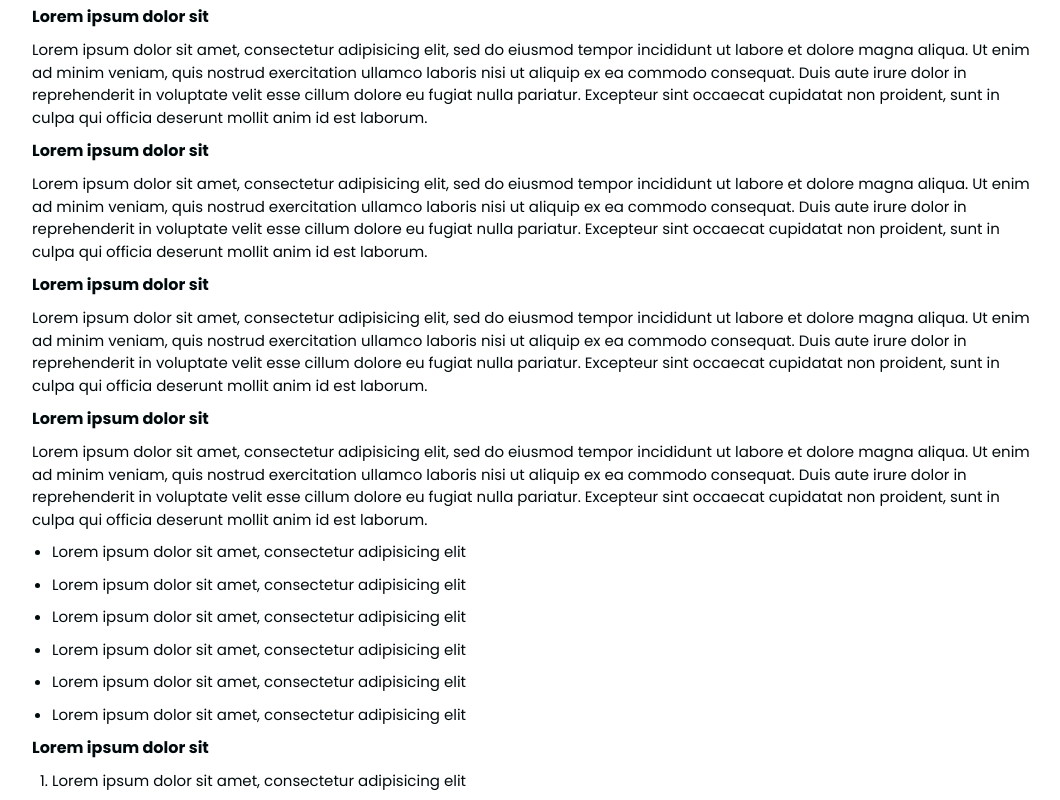
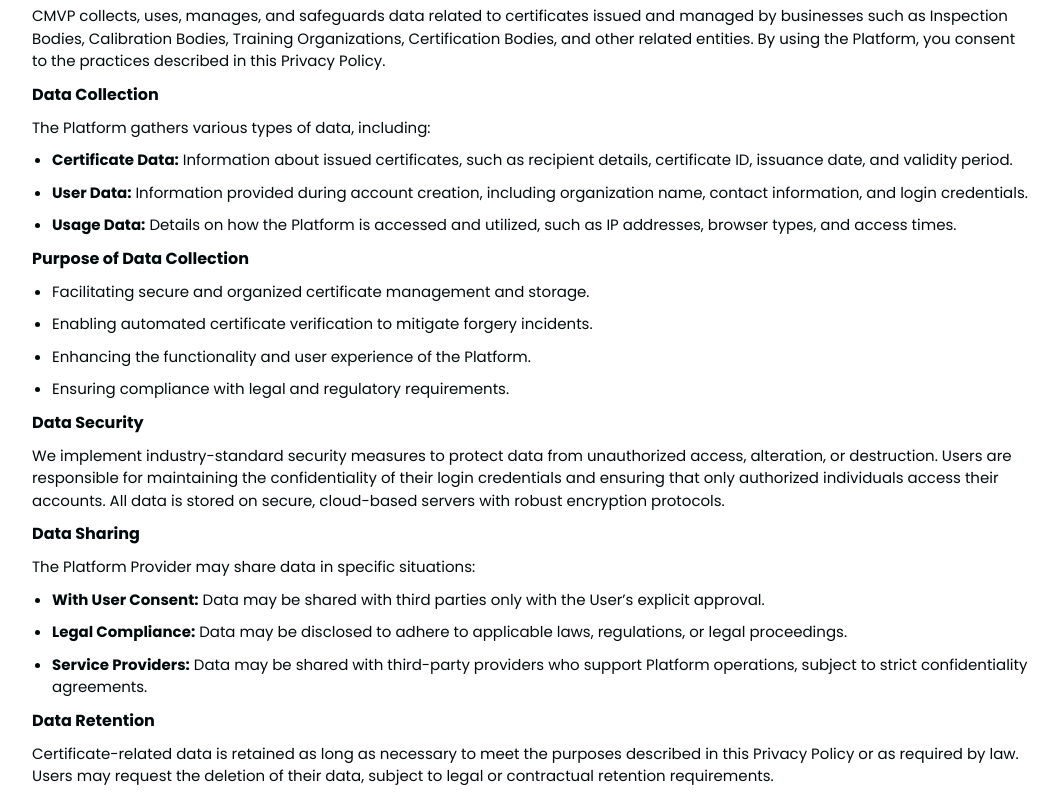
Before and after one commit to prince3g/new-cmvp-site, a React (Create React App) app: page /privacy in a window 1280 px wide. Shown: the part 380-1180 px from the top of the page, without its empty margins (108-1168 px from the left). Built offline with nearby package versions, Linux system fonts and the light colour scheme.

Commit message:
terms and privacy

```diff
--- a/src/App.css
+++ b/src/App.css
@@ -1154,7 +1154,7 @@
     grid-template-columns: repeat(auto-fit, minmax(200px, 1fr));
     grid-gap: 20px;
     grid-template-rows: auto;
-    margin-bottom: 20px !important;
+    margin-bottom: 80px !important;
 }
 
 .haggs-Box{
--- a/src/Components/MainPage/HelpPage.js
+++ b/src/Components/MainPage/HelpPage.js
@@ -219,7 +219,7 @@ export default function HelpPage() {
                                 </span>
                                 <div className="DDl_Div">
                                     <h3>Email us</h3>
-                                    <h4><a href="mailto:info@cmvp.com">info@cmvp.net</a></h4>
+                                    <h4><a href="mailto:info@cmvp.net">info@cmvp.net</a></h4>
                                 </div>
                             </li>
                             <li>
--- a/src/Components/MainPage/Privacy.js
+++ b/src/Components/MainPage/Privacy.js
@@ -24,60 +24,84 @@ export default function Privacy() {
                 <div className="site-container">
                     <div className="hagsh-main">
                         <div className="hagsh-Box">
-                            <h4>Lorem ipsum dolor sit</h4>
+                        <section>
+        <p>
+          CMVP collects, uses, manages, and safeguards data related to certificates issued and managed by businesses such as Inspection Bodies, Calibration Bodies, Training Organizations, Certification Bodies, and other related entities. By using the Platform, you consent to the practices described in this Privacy Policy.
+        </p>
+      </section>
 
-                            <p>Lorem ipsum dolor sit amet, consectetur adipisicing elit, sed do eiusmod
-	tempor incididunt ut labore et dolore magna aliqua. Ut enim ad minim veniam,
-	quis nostrud exercitation ullamco laboris nisi ut aliquip ex ea commodo
-	consequat. Duis aute irure dolor in reprehenderit in voluptate velit esse
-	cillum dolore eu fugiat nulla pariatur. Excepteur sint occaecat cupidatat non
-	proident, sunt in culpa qui officia deserunt mollit anim id est laborum.</p>
+      <section>
+        <h4>Data Collection</h4>
+        <p>The Platform gathers various types of data, including:</p>
+        <ul>
+          <li>
+            <strong>Certificate Data:</strong> Information about issued certificates, such as recipient details, certificate ID, issuance date, and validity period.
+          </li>
+          <li>
+            <strong>User Data:</strong> Information provided during account creation, including organization name, contact information, and login credentials.
+          </li>
+          <li>
+            <strong>Usage Data:</strong> Details on how the Platform is accessed and utilized, such as IP addresses, browser types, and access times.
+          </li>
+        </ul>
+      </section>
 
-    <h4>Lorem ipsum dolor sit</h4>
+      <section>
+        <h4>Purpose of Data Collection</h4>
+        <ul>
+          <li>Facilitating secure and organized certificate management and storage.</li>
+          <li>Enabling automated certificate verification to mitigate forgery incidents.</li>
+          <li>Enhancing the functionality and user experience of the Platform.</li>
+          <li>Ensuring compliance with legal and regulatory requirements.</li>
+        </ul>
+      </section>
 
-                            <p>Lorem ipsum dolor sit amet, consectetur adipisicing elit, sed do eiusmod
-	tempor incididunt ut labore et dolore magna aliqua. Ut enim ad minim veniam,
-	quis nostrud exercitation ullamco laboris nisi ut aliquip ex ea commodo
-	consequat. Duis aute irure dolor in reprehenderit in voluptate velit esse
-	cillum dolore eu fugiat nulla pariatur. Excepteur sint occaecat cupidatat non
-	proident, sunt in culpa qui officia deserunt mollit anim id est laborum.</p>
+      <section>
+        <h4>Data Security</h4>
+        <p>
+          We implement industry-standard security measures to protect data from unauthorized access, alteration, or destruction. Users are responsible for maintaining the confidentiality of their login credentials and ensuring that only authorized individuals access their accounts. All data is stored on secure, cloud-based servers with robust encryption protocols.
+        </p>
+      </section>
 
-    <h4>Lorem ipsum dolor sit</h4>
+      <section>
+        <h4>Data Sharing</h4>
+        <p>The Platform Provider may share data in specific situations:</p>
+        <ul>
+          <li>
+            <strong>With User Consent:</strong> Data may be shared with third parties only with the User’s explicit approval.
+          </li>
+          <li>
+            <strong>Legal Compliance:</strong> Data may be disclosed to adhere to applicable laws, regulations, or legal proceedings.
+          </li>
+          <li>
+            <strong>Service Providers:</strong> Data may be shared with third-party providers who support Platform operations, subject to strict confidentiality agreements.
+          </li>
+        </ul>
+      </section>
 
-                            <p>Lorem ipsum dolor sit amet, consectetur adipisicing elit, sed do eiusmod
-	tempor incididunt ut labore et dolore magna aliqua. Ut enim ad minim veniam,
-	quis nostrud exercitation ullamco laboris nisi ut aliquip ex ea commodo
-	consequat. Duis aute irure dolor in reprehenderit in voluptate velit esse
-	cillum dolore eu fugiat nulla pariatur. Excepteur sint occaecat cupidatat non
-	proident, sunt in culpa qui officia deserunt mollit anim id est laborum.</p>
+      <section>
+        <h4>Data Retention</h4>
+        <p>
+          Certificate-related data is retained as long as necessary to meet the purposes described in this Privacy Policy or as required by law. Users may request the deletion of their data, subject to legal or contractual retention requirements.
+        </p>
+      </section>
 
-    <h4>Lorem ipsum dolor sit</h4>
+      <section>
+        <h4>User Rights</h4>
+        <ul>
+          <li><strong>Access:</strong> Review the data stored on the Platform.</li>
+          <li><strong>Correction:</strong> Request corrections to inaccurate or incomplete data.</li>
+          <li><strong>Deletion:</strong> Request deletion of data, subject to legal and contractual obligations.</li>
+          <li><strong>Data Portability:</strong> Request a copy of data in a portable format.</li>
+        </ul>
+      </section>
 
-                            <p>Lorem ipsum dolor sit amet, consectetur adipisicing elit, sed do eiusmod
-	tempor incididunt ut labore et dolore magna aliqua. Ut enim ad minim veniam,
-	quis nostrud exercitation ullamco laboris nisi ut aliquip ex ea commodo
-	consequat. Duis aute irure dolor in reprehenderit in voluptate velit esse
-	cillum dolore eu fugiat nulla pariatur. Excepteur sint occaecat cupidatat non
-	proident, sunt in culpa qui officia deserunt mollit anim id est laborum.</p>
-
-    <ul>
-        <li>Lorem ipsum dolor sit amet, consectetur adipisicing elit</li>
-        <li>Lorem ipsum dolor sit amet, consectetur adipisicing elit</li>
-        <li>Lorem ipsum dolor sit amet, consectetur adipisicing elit</li>
-        <li>Lorem ipsum dolor sit amet, consectetur adipisicing elit</li>
-        <li>Lorem ipsum dolor sit amet, consectetur adipisicing elit</li>
-        <li>Lorem ipsum dolor sit amet, consectetur adipisicing elit</li>
-    </ul>
-    <h4>Lorem ipsum dolor sit</h4>
-
-    <ol>
-        <li>Lorem ipsum dolor sit amet, consectetur adipisicing elit</li>
-        <li>Lorem ipsum dolor sit amet, consectetur adipisicing elit</li>
-        <li>Lorem ipsum dolor sit amet, consectetur adipisicing elit</li>
-        <li>Lorem ipsum dolor sit amet, consectetur adipisicing elit</li>
-        <li>Lorem ipsum dolor sit amet, consectetur adipisicing elit</li>
-        <li>Lorem ipsum dolor sit amet, consectetur adipisicing elit</li>
-    </ol>
+      <section>
+        <h4>Cookies and Tracking</h4>
+        <p>
+          The Platform may use cookies and similar tracking technologies to improve user experience and collect usage analytics. Users can manage their cookie preferences through browser settings.
+        </p>
+      </section>
 
                         </div>
                     </div>
--- a/src/Components/MainPage/Terms.js
+++ b/src/Components/MainPage/Terms.js
@@ -24,60 +24,109 @@ export default function Terms() {
                 <div className="site-container">
                     <div className="hagsh-main">
                         <div className="hagsh-Box">
-                            <h4>Lorem ipsum dolor sit</h4>
+                        <section>
+        <h4>Introduction</h4>
+        <p>
+          CMVP is designed to assist businesses such as Inspection Bodies, Calibration Bodies, Training Organizations, Certification Bodies, and other related entities in managing, storing, and verifying certificates in a secure and organized manner. By accessing or using the Platform, you agree to comply with these Terms. If you do not agree, you may not use the Platform.
+        </p>
+      </section>
 
-                            <p>Lorem ipsum dolor sit amet, consectetur adipisicing elit, sed do eiusmod
-	tempor incididunt ut labore et dolore magna aliqua. Ut enim ad minim veniam,
-	quis nostrud exercitation ullamco laboris nisi ut aliquip ex ea commodo
-	consequat. Duis aute irure dolor in reprehenderit in voluptate velit esse
-	cillum dolore eu fugiat nulla pariatur. Excepteur sint occaecat cupidatat non
-	proident, sunt in culpa qui officia deserunt mollit anim id est laborum.</p>
+      <section>
+        <h4>1. Definitions</h4>
+        <ul>
+          <li>
+            <strong>Certificate:</strong> An official document stating a particular fact is true, issued by the User.
+          </li>
+          <li>
+            <strong>User:</strong> A business entity or organization utilizing the Platform for certificate management and verification.
+          </li>
+          <li>
+            <strong>Platform Provider:</strong> The entity operating and maintaining the Platform.
+          </li>
+        </ul>
+      </section>
 
-    <h4>Lorem ipsum dolor sit</h4>
+      <section>
+        <h4>2. Platform Objectives</h4>
+        <ul>
+          <li>Provide an online, secure, cloud-based platform for Users to manage and store information about their issued certificates in an organized manner.</li>
+          <li>Prevent and reduce certificate forgery incidents through an automated certificate verification portal.</li>
+          <li>Enhance traceability, security, and data protection related to certificates.</li>
+        </ul>
+      </section>
 
-                            <p>Lorem ipsum dolor sit amet, consectetur adipisicing elit, sed do eiusmod
-	tempor incididunt ut labore et dolore magna aliqua. Ut enim ad minim veniam,
-	quis nostrud exercitation ullamco laboris nisi ut aliquip ex ea commodo
-	consequat. Duis aute irure dolor in reprehenderit in voluptate velit esse
-	cillum dolore eu fugiat nulla pariatur. Excepteur sint occaecat cupidatat non
-	proident, sunt in culpa qui officia deserunt mollit anim id est laborum.</p>
+      <section>
+        <h4>3. User Responsibilities</h4>
+        <ul>
+          <li>Ensure that all data entered into the Platform is accurate and complete.</li>
+          <li>Retain proper records of issued certificates as required by applicable laws and regulations.</li>
+          <li>Take reasonable steps to prevent unauthorized access to their account and data stored on the Platform.</li>
+          <li>Use the Platform in compliance with all applicable laws, regulations, and industry standards.</li>
+        </ul>
+      </section>
 
-    <h4>Lorem ipsum dolor sit</h4>
+      <section>
+        <h4>5. Certificate Verification</h4>
+        <ul>
+          <li>Verification services depend on the accuracy and completeness of the data provided by the User.</li>
+          <li>The Platform Provider is not liable for any losses or damages resulting from the use or misuse of the verification portal.</li>
+        </ul>
+      </section>
 
-                            <p>Lorem ipsum dolor sit amet, consectetur adipisicing elit, sed do eiusmod
-	tempor incididunt ut labore et dolore magna aliqua. Ut enim ad minim veniam,
-	quis nostrud exercitation ullamco laboris nisi ut aliquip ex ea commodo
-	consequat. Duis aute irure dolor in reprehenderit in voluptate velit esse
-	cillum dolore eu fugiat nulla pariatur. Excepteur sint occaecat cupidatat non
-	proident, sunt in culpa qui officia deserunt mollit anim id est laborum.</p>
+      <section>
+        <h4>6. Prohibited Activities</h4>
+        <ul>
+          <li>Use the Platform for any unlawful purposes.</li>
+          <li>Engage in activities that compromise the security or integrity of the Platform.</li>
+          <li>Attempt to reverse-engineer, modify, or hack the Platform.</li>
+          <li>Upload or input fraudulent, false, or misleading certificate data.</li>
+        </ul>
+      </section>
 
-    <h4>Lorem ipsum dolor sit</h4>
+      <section>
+        <h4>7. Intellectual Property</h4>
+        <ul>
+          <li>The Platform, including its software, features, and design, is the intellectual property of the Platform Provider.</li>
+          <li>Users are granted a non-exclusive, non-transferable license to use the Platform in accordance with these Terms.</li>
+        </ul>
+      </section>
 
-                            <p>Lorem ipsum dolor sit amet, consectetur adipisicing elit, sed do eiusmod
-	tempor incididunt ut labore et dolore magna aliqua. Ut enim ad minim veniam,
-	quis nostrud exercitation ullamco laboris nisi ut aliquip ex ea commodo
-	consequat. Duis aute irure dolor in reprehenderit in voluptate velit esse
-	cillum dolore eu fugiat nulla pariatur. Excepteur sint occaecat cupidatat non
-	proident, sunt in culpa qui officia deserunt mollit anim id est laborum.</p>
+      <section>
+        <h4>8. Limitation of Liability</h4>
+        <ul>
+          <li>We are not liable for any direct, indirect, incidental, or consequential damages arising from the use or inability to use the Platform.</li>
+          <li>The Platform is provided "as is," without warranties of any kind, either express or implied.</li>
+        </ul>
+      </section>
 
-    <ul>
-        <li>Lorem ipsum dolor sit amet, consectetur adipisicing elit</li>
-        <li>Lorem ipsum dolor sit amet, consectetur adipisicing elit</li>
-        <li>Lorem ipsum dolor sit amet, consectetur adipisicing elit</li>
-        <li>Lorem ipsum dolor sit amet, consectetur adipisicing elit</li>
-        <li>Lorem ipsum dolor sit amet, consectetur adipisicing elit</li>
-        <li>Lorem ipsum dolor sit amet, consectetur adipisicing elit</li>
-    </ul>
-    <h4>Lorem ipsum dolor sit</h4>
+      <section>
+        <h4>9. Termination</h4>
+        <ul>
+          <li>Users may terminate their use of the Platform at any time by providing prior written notice.</li>
+          <li>For any violation of these Terms or other applicable policies, we reserve the right to terminate a User's access to the Platform.</li>
+        </ul>
+      </section>
 
-    <ol>
-        <li>Lorem ipsum dolor sit amet, consectetur adipisicing elit</li>
-        <li>Lorem ipsum dolor sit amet, consectetur adipisicing elit</li>
-        <li>Lorem ipsum dolor sit amet, consectetur adipisicing elit</li>
-        <li>Lorem ipsum dolor sit amet, consectetur adipisicing elit</li>
-        <li>Lorem ipsum dolor sit amet, consectetur adipisicing elit</li>
-        <li>Lorem ipsum dolor sit amet, consectetur adipisicing elit</li>
-    </ol>
+      <section>
+        <h4>10. Amendments</h4>
+        <p>
+          We reserve the right to update or modify these Terms at any time. Users will be notified of significant changes, and continued use of the Platform constitutes acceptance of the revised Terms.
+        </p>
+      </section>
+
+      <section>
+        <h4>11. Governing Law</h4>
+        <p>
+          These Terms are governed by and construed in accordance with the laws of the jurisdiction in which the Platform Provider operates.
+        </p>
+      </section>
+
+      <section>
+        <h4>12. Contact Information</h4>
+        <p>
+          For questions or concerns about these Terms, please contact us via: info@cmvp.net
+        </p>
+      </section>
 
                         </div>
                     </div>
```
